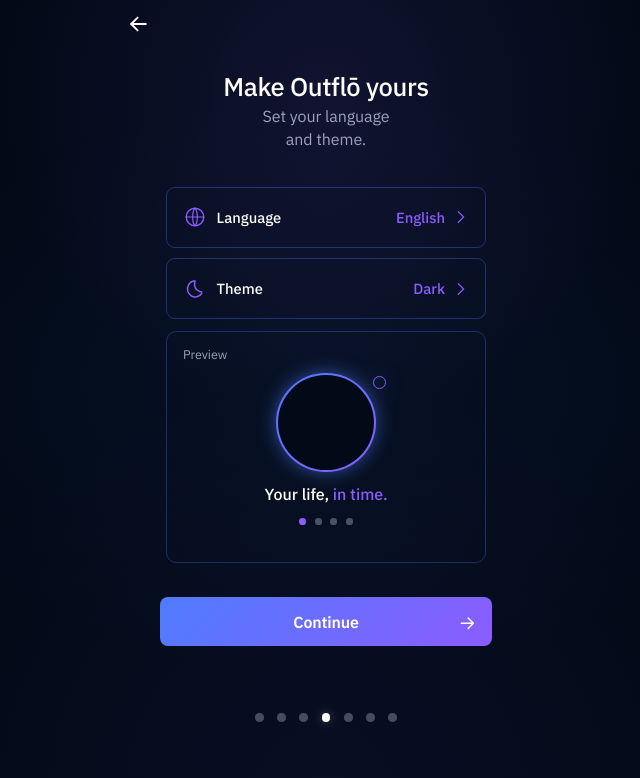
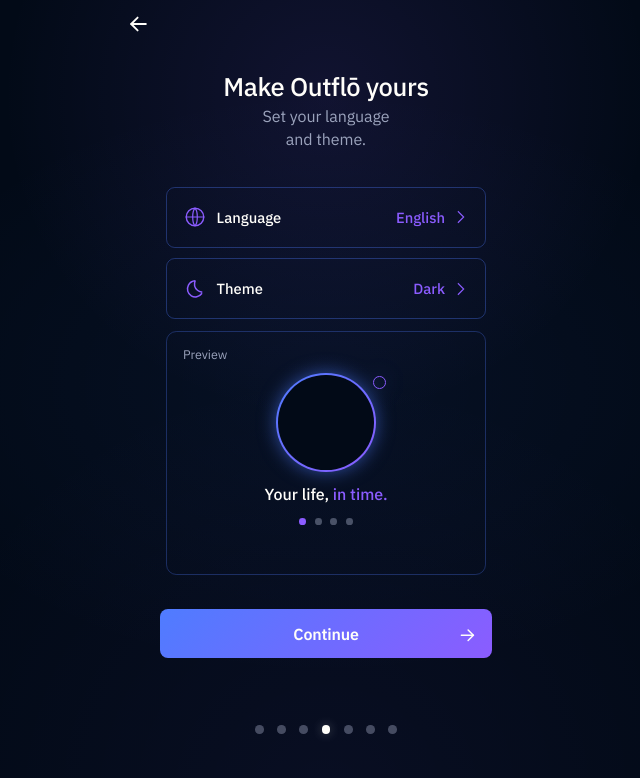
Before and after one commit to Outflo-dev/outflo-v2, a Next.js app: page /make-yours in a window 1280 px wide. Shown: the top 778 px of the page, without its empty margins (314-954 px from the left). Built offline with nearby package versions, Linux system fonts and the light colour scheme.

Commit message:
Align Make Outflō Yours controls and preview

```diff
--- a/src/compositions/onboarding/make-yours/internal/layout/MakeYoursLayout.module.css
+++ b/src/compositions/onboarding/make-yours/internal/layout/MakeYoursLayout.module.css
@@ -17,7 +17,8 @@
     display: flex;
     flex-direction: column;
 
-    width: 100%;
+    width: calc(100% + 0.75rem);
+    max-width: 20.75rem;
 
     margin: 2rem auto 0;
 
--- a/src/compositions/onboarding/make-yours/internal/preview/MakeYoursPreview.module.css
+++ b/src/compositions/onboarding/make-yours/internal/preview/MakeYoursPreview.module.css
@@ -10,7 +10,7 @@
 .card {
     position: relative;
 
-    min-height: 14.5rem;
+    min-height: 15.25rem;
 
     display: flex;
     flex-direction: column;
```
